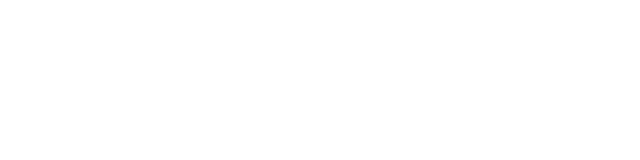
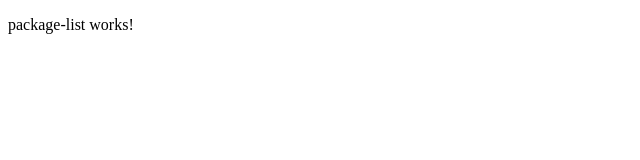
Before and after one commit to ArevikDev/package-viewer, an Angular app: page / in a window 1280 px wide. Shown: the top 160 px of the page, without its empty margins (0-640 px from the left). Built offline with nearby package versions, Linux system fonts and the light colour scheme.

Commit message:
chore: package-list component

```diff
--- a/src/app/app.html
+++ b/src/app/app.html
@@ -0,0 +1 @@
+<app-package-list />
--- a/src/app/app.ts
+++ b/src/app/app.ts
@@ -1,8 +1,9 @@
 import { ChangeDetectionStrategy, Component } from '@angular/core';
+import { PackageList } from './components/package-list/package-list';
 
 @Component({
   selector: 'app-root',
-  imports: [],
+  imports: [PackageList],
   changeDetection: ChangeDetectionStrategy.OnPush,
   templateUrl: './app.html',
   styleUrl: './app.scss',
--- /dev/null
+++ b/src/app/components/package-list/package-list.html
@@ -0,0 +1 @@
+<p>package-list works!</p>
```
Also changed, not shown: src/app/components/package-list/package-list.ts (added, +9 -0 lines), src/app/components/package-list/package-list.scss (added).
